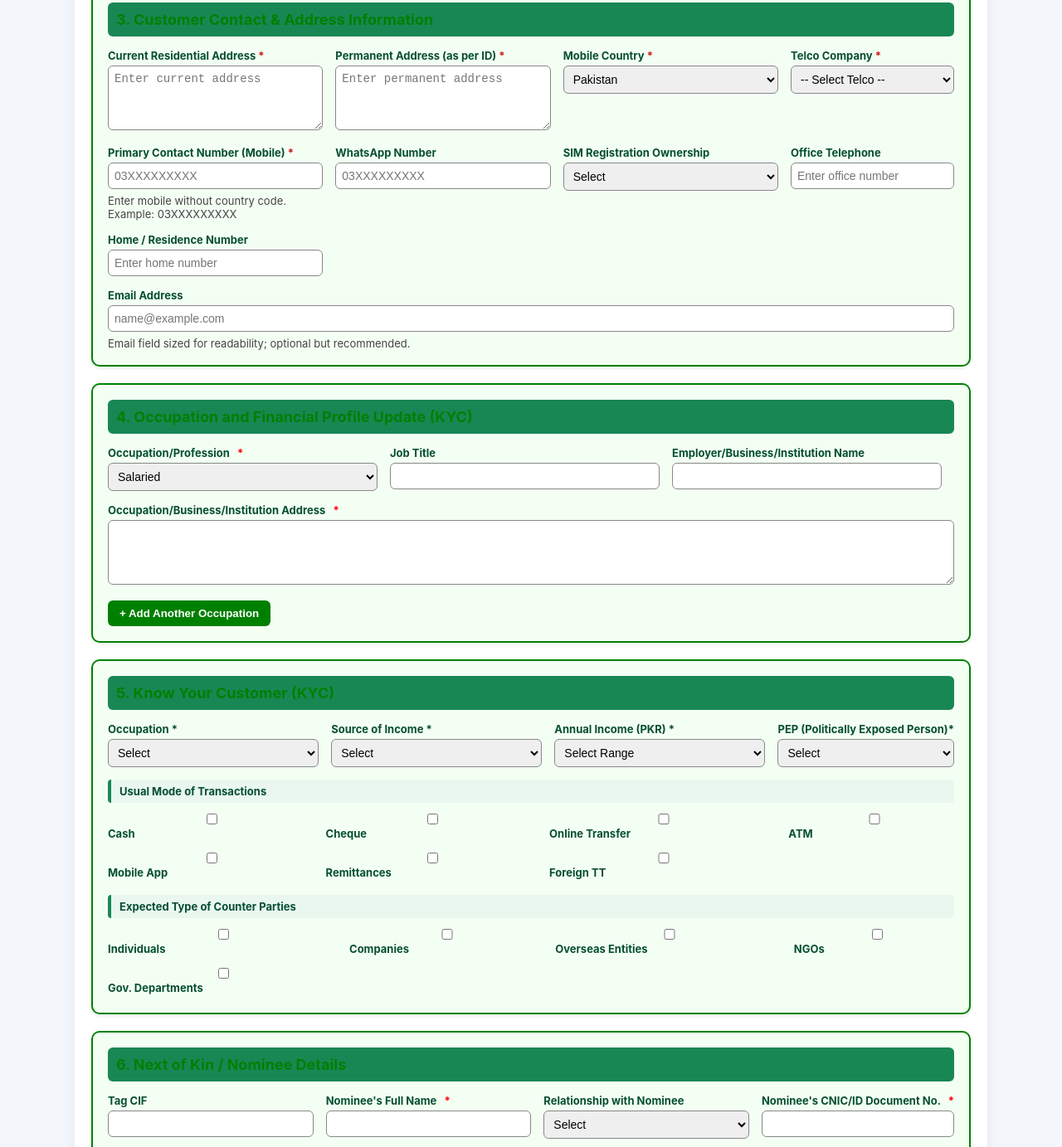
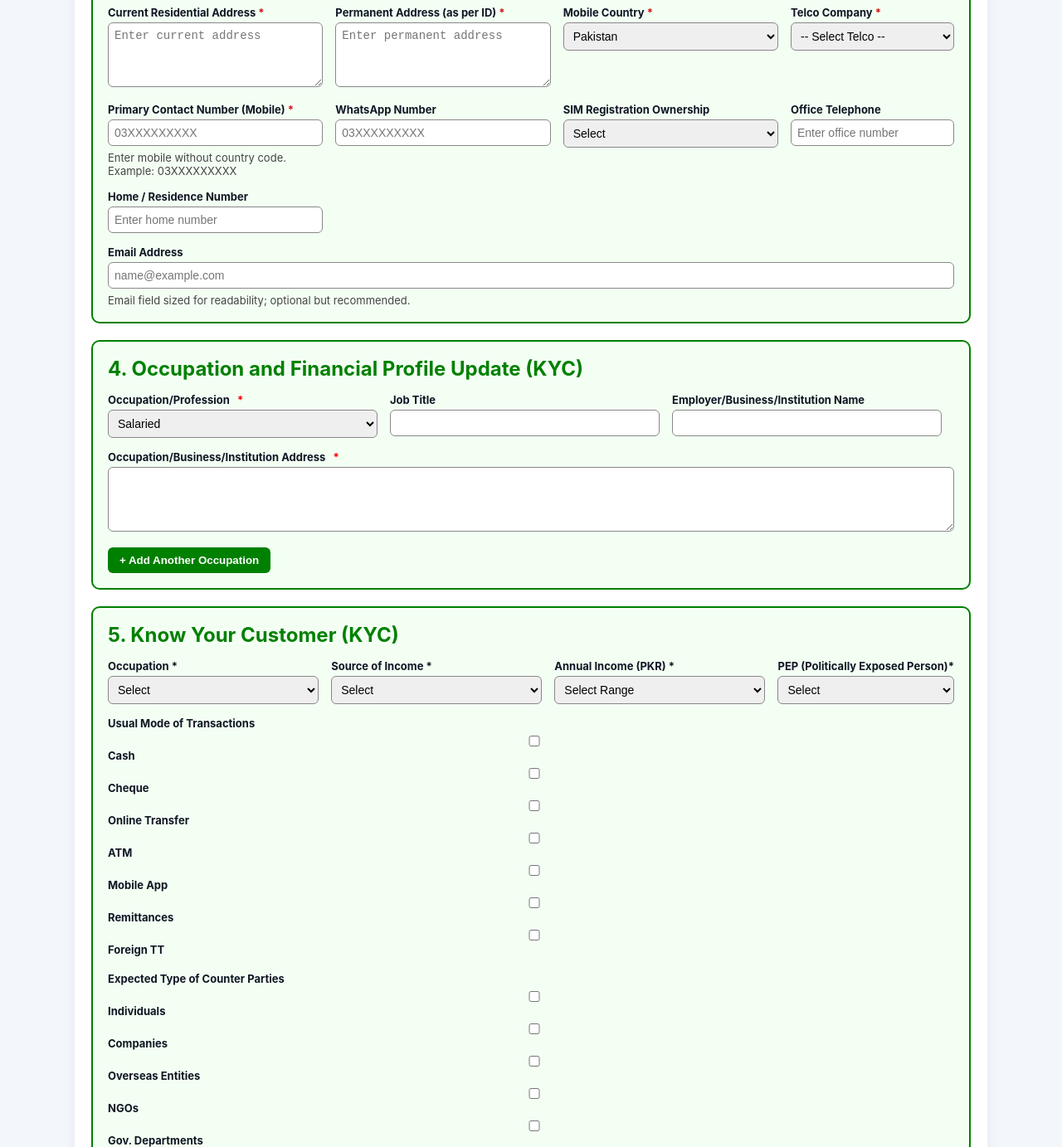
Before and after one commit to orangzaibanwar-gif/Account-Maintenance, a plain HTML site: page index.html in a window 1280 px wide. Shown: the part 1041-2424 px from the top of the page at 83% size. Drawn offline with Linux system fonts and the light colour scheme.

Commit message:
index.html

```diff
--- a/index.html
+++ b/index.html
@@ -929,72 +929,6 @@ function togglePEPRelation() {
 </script>
 
 <style>
-/* GREEN THEME STYLING */
-.section-box {
-    background: #f6fff6;
-    border: 1px solid #c6e7c6;
-    padding: 22px;
-    margin-bottom: 20px;
-    border-radius: 10px;
-    box-shadow: 0 2px 5px rgba(0,0,0,0.08);
-}
-
-.section-box h2 {
-    background: #198754;
-    color: white;
-    padding: 10px;
-    border-radius: 6px;
-    font-size: 18px;
-    margin-bottom: 18px;
-}
-
-.form-grid {
-    display: grid;
-    grid-template-columns: repeat(4, 1fr);
-    gap: 15px 20px;
-}
-
-.half-row { grid-column: span 2; }
-.full-row { grid-column: span 4; }
-
-.form-group label {
-    font-weight: 600;
-    color: #064f32;
-    display: block;
-    margin-bottom: 4px;
-}
-
-.sub-header {
-    font-weight: 700;
-    background: #e9f7ef;
-    padding: 6px 10px;
-    border-left: 4px solid #198754;
-    border-radius: 4px;
-}
-
-/* Inputs & LOV styling */
-input, select, textarea {
-    width: 100%;
-    padding: 7px;
-    border-radius: 6px;
-    border: 1px solid #9dc8ac;
-}
-
-/* Checkbox grid */
-.checkbox-grid {
-    display: grid;
-    grid-template-columns: repeat(4, auto);
-    gap: 8px 20px;
-    padding-top: 6px;
-}
-
-.checkbox-grid label {
-    display: flex;
-    gap: 6px;
-    align-items: center;
-}
-</style>
-
 
 
 <!-- SECTION 6: NEXT OF KIN -->
```
